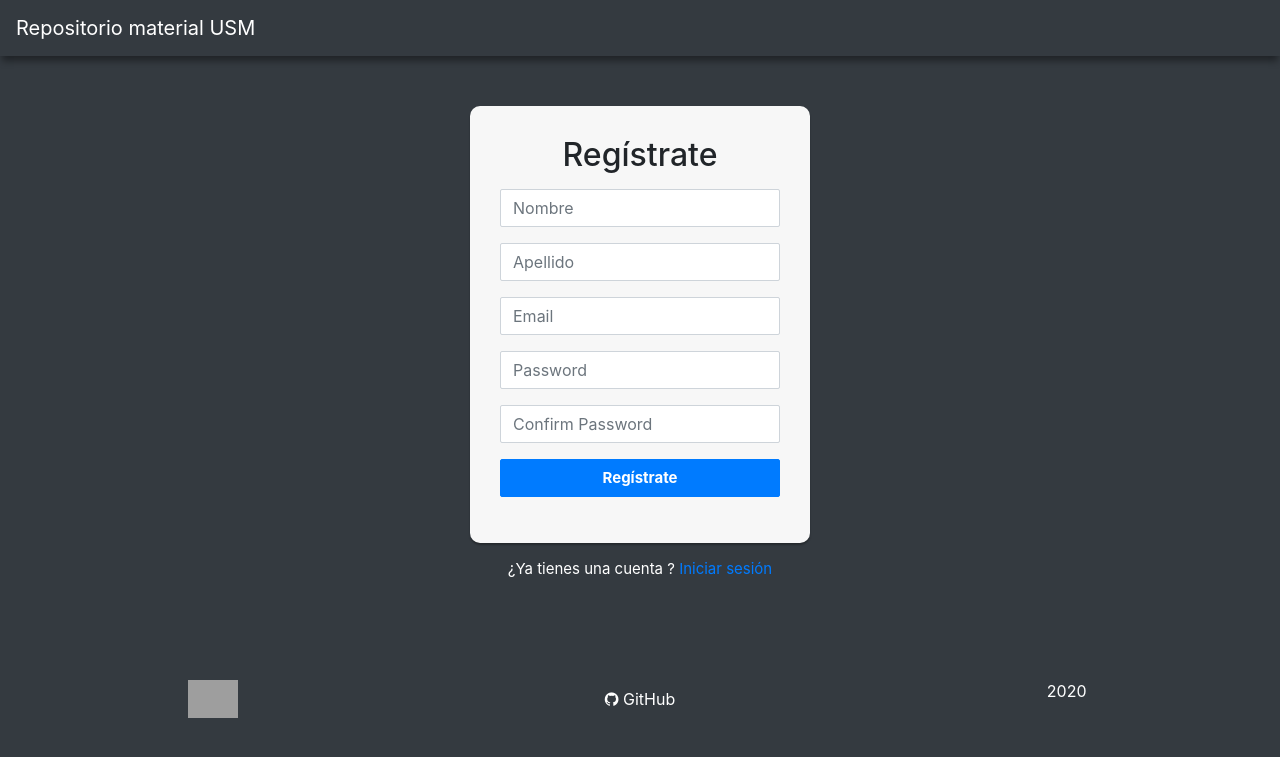
After one commit to CEEINF-UTFSM/utfsm-repositorio-material, a Django app: page /register in a window 1280 px wide. The commit adds this page. Shown: the top 757 px of the page. Run offline with Django 3.2, Linux system fonts and the light colour scheme; some libraries are stand-ins or nearby versions; grey boxes are pictures that could not be loaded.

Commit message:
feat: create view of register

```diff
--- a/repo_project/apps/ramos/urls.py
+++ b/repo_project/apps/ramos/urls.py
@@ -3,5 +3,7 @@ from . import views
 
 urlpatterns = [
     path("", views.home, name="archivos-home"),
-    path("login", views.login, name="pageLogin")
+    path("login", views.login, name="page-login"),
+    path("register", views.register, name="page-register"),
+
 ]
--- a/repo_project/apps/ramos/views/__init__.py
+++ b/repo_project/apps/ramos/views/__init__.py
@@ -1,2 +1,3 @@
 from .home import home
 from .home import login
+from .home import register
--- a/repo_project/apps/ramos/views/home.py
+++ b/repo_project/apps/ramos/views/home.py
@@ -21,4 +21,7 @@ def home(request):
 	return render(request, "home.html", context)
 
 def login(request):
-	return render(request, "index.html")
+	return render(request, "loginRegister/login.html")
+
+def register(request):
+	return render(request, "loginRegister/register.html")
--- a/repo_project/config/urls.py
+++ b/repo_project/config/urls.py
@@ -20,7 +20,7 @@ from django.conf import settings
 
 urlpatterns = [
     path('admin/', admin.site.urls),
-    path('', include('ramos.urls')),
+    path('', include('ramos.urls'), name="archivos"),
     path('archivos/', include('archivos.urls')),
 ]
 
--- a/repo_project/static/style.css
+++ b/repo_project/static/style.css
@@ -17,10 +17,3 @@ body {
 .ic {
   float: right;
 }
-.footer {
-  position: fixed;
-  left: 0;
-  bottom: 0;
-  width: 100%;
-  text-align: center;
-}
--- /dev/null
+++ b/repo_project/templates/loginRegister/register.html
@@ -0,0 +1,91 @@
+{% load static %}
+<!DOCTYPE html>
+<html>
+  <head>
+    <title>REPO USM</title>
+    <meta charset="utf-8" />
+    <meta name="viewport" content="width=device-width, initial-scale=1.0" />
+    <!-- CSS -->
+    <link
+      rel="stylesheet"
+      href="https://stackpath.bootstrapcdn.com/bootstrap/4.5.2/css/bootstrap.min.css"
+      integrity="sha384-JcKb8q3iqJ61gNV9KGb8thSsNjpSL0n8PARn9HuZOnIxN0hoP+VmmDGMN5t9UJ0Z"
+      crossorigin="anonymous"
+    />
+    <link
+      rel="stylesheet"
+      href="https://cdnjs.cloudflare.com/ajax/libs/font-awesome/4.7.0/css/font-awesome.min.css"
+    />
+
+    <link rel="stylesheet" type="text/css" href="{% static 'style.css' %}" />
+    <link
+      rel="stylesheet"
+      type="text/css"
+      href="{% static 'login_style.css' %}"
+    />
+  </head>
+  <body class="bg-dark">
+    {% include 'global/navbar.html' %}
+
+    <link
+      rel="stylesheet"
+      type="text/css"
+      href="{% static 'login_style.css' %}"
+    />
+    <div class="login-form">
+      <form action="/examples/actions/confirmation.php" method="post">
+        <h2 class="text-center">Regístrate</h2>
+        <div class="form-group">
+          <input
+            type="text"
+            class="form-control"
+            placeholder="Nombre"
+            required="required"
+          />
+        </div>
+        <div class="form-group">
+          <input
+            type="text"
+            class="form-control"
+            placeholder="Apellido"
+            required="required"
+          />
+        </div>
+        <div class="form-group">
+          <input
+            type="email"
+            class="form-control"
+            placeholder="Email"
+            required="required"
+          />
+        </div>
+        <div class="form-group">
+          <input
+            type="password"
+            class="form-control"
+            placeholder="Password"
+            required="required"
+          />
+        </div>
+        <div class="form-group">
+          <input
+            type="password"
+            class="form-control"
+            placeholder="Confirm Password"
+            required="required"
+          />
+        </div>
+        <div class="form-group">
+          <button type="submit" class="btn btn-primary btn-block">
+            Regístrate
+          </button>
+        </div>
+      </form>
+      <p class="text-center">
+        <span class="text-white">¿Ya tienes una cuenta ? </span
+        ><a href="{% url 'page-login' %} ">Iniciar sesión</a>
+      </p>
+    </div>
+    {% include 'global/footer.html' %}
+  </body>
+</html>
```
Also changed, not shown: repo_project/templates/loginRegister/login.html (renamed from repo_project/templates/index.html, +8 -36 lines).
